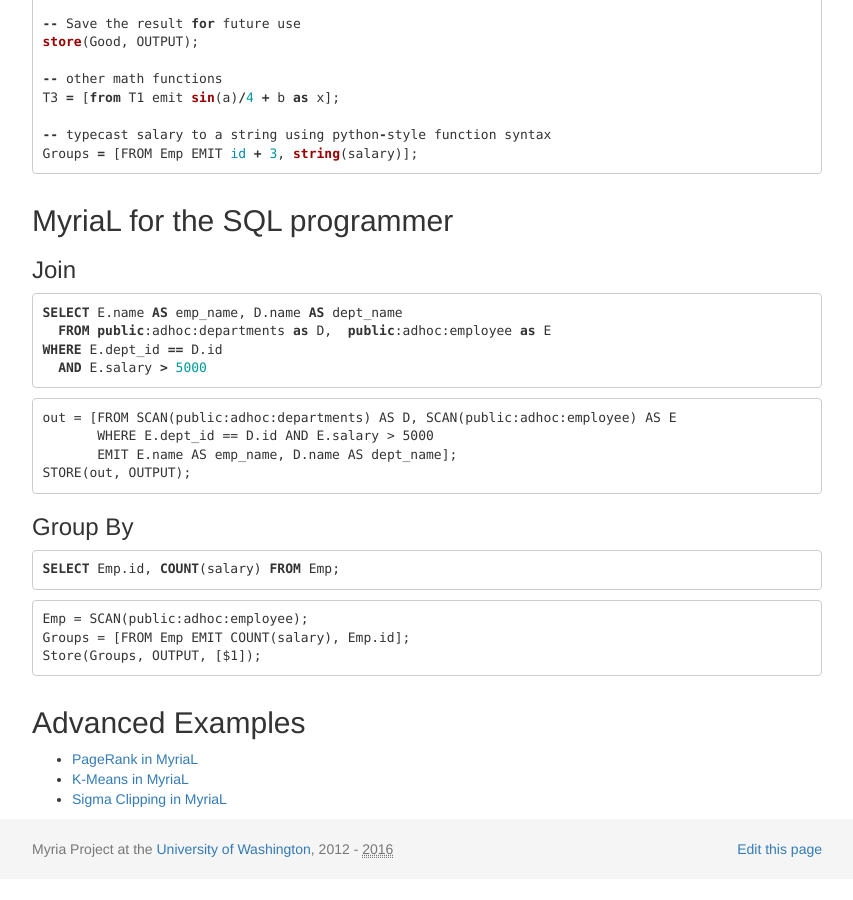
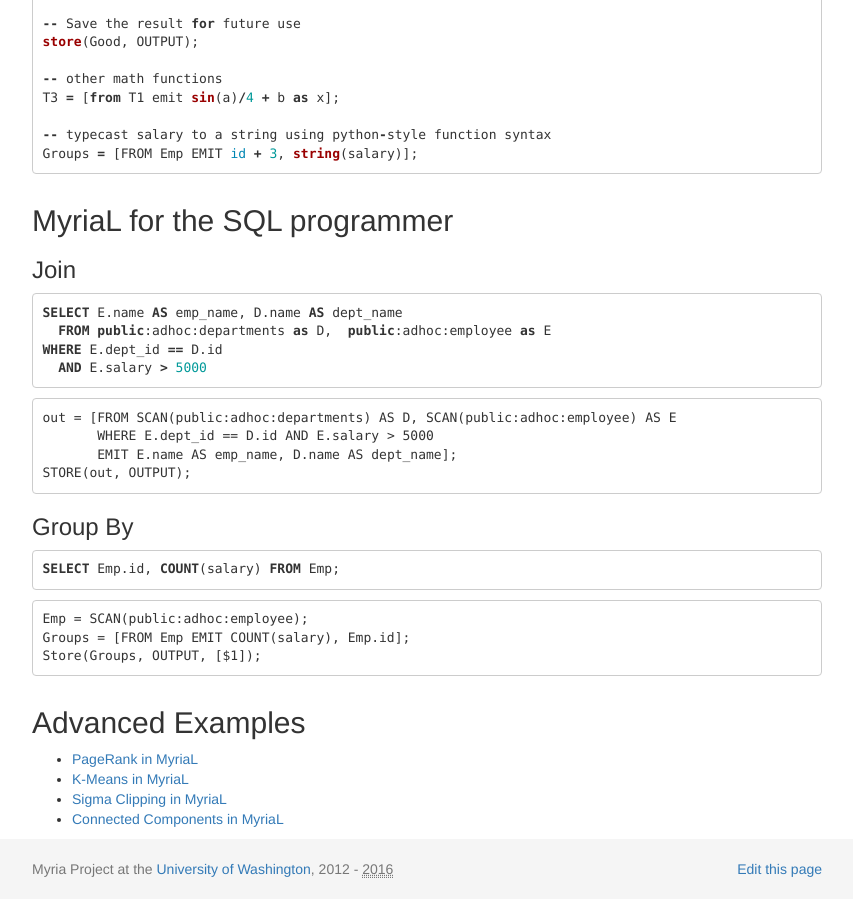
Before and after one commit to uwescience/myria-website, a Jekyll site: the page built from docs/myrial.md, in a window 1280 px wide and 900 px high, scrolled down 1411 px. Shown: the whole window, without its empty margins (213-1066 px from the left). Built offline with Jekyll 4.4.1, drawn with Linux system fonts in a browser that asks for light colours; nearby versions of some CDN libraries; Markdown is read by kramdown in place of the engine named in the settings.

Commit message:
add link to cc myrial example

```diff
--- a/docs/myrial.md
+++ b/docs/myrial.md
@@ -110,3 +110,4 @@
 * [PageRank in MyriaL](https://github.com/uwescience/raco/blob/master/examples/pagerank.myl)
 * [K-Means in MyriaL](https://github.com/uwescience/raco/blob/master/examples/kmeans.myl)
 * [Sigma Clipping in MyriaL](https://github.com/uwescience/raco/blob/master/examples/sigma-clipping.myl)
+* [Connected Components in MyriaL](https://github.com/uwescience/raco/blob/master/examples/connected_components.myl)
```
